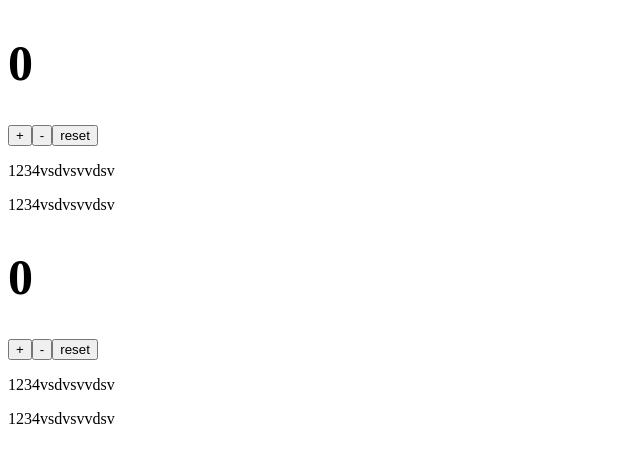
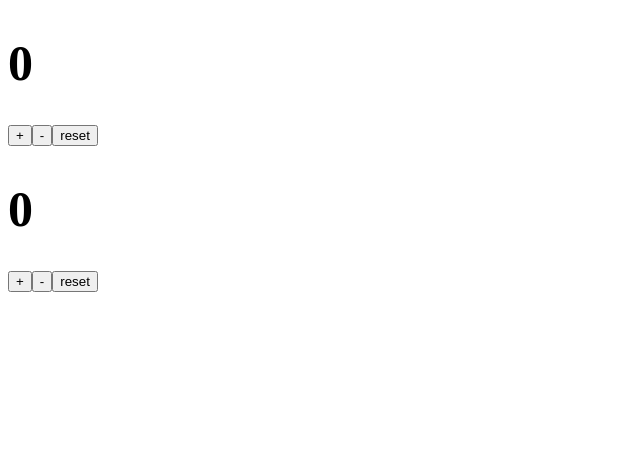
Before and after one commit to Vigneswer/Reduxcounter, a React (Vite) app in the folder counter/: page / in a window 1280 px wide. Shown: the top 462 px of the page, without its empty margins (0-640 px from the left). Built offline with nearby package versions, Linux system fonts and the light colour scheme.

Commit message:
from branch

```diff
--- a/counter/src/components/Counter.jsx
+++ b/counter/src/components/Counter.jsx
@@ -18,8 +18,7 @@ const Counter = () => {
       <button onClick={()=>{dispatch(decrement())}}>-</button>
       <button onClick={()=>{dispatch(reset())}}>reset</button>
 
-<p>1234vsdvsvvdsv</p>
-<p>1234vsdvsvvdsv</p>
+
 
     </>
   )
```
